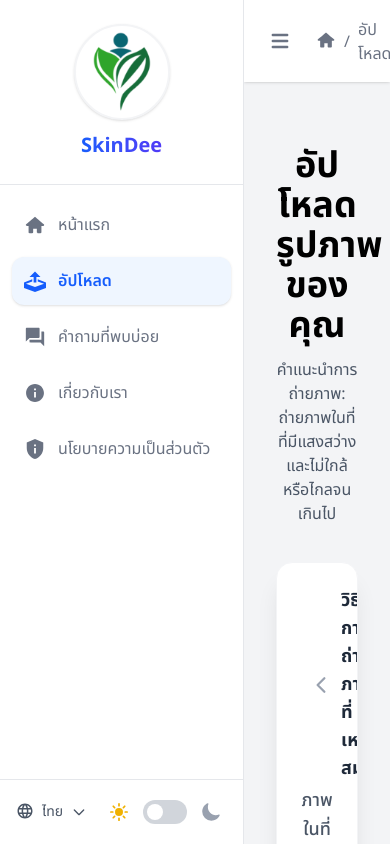
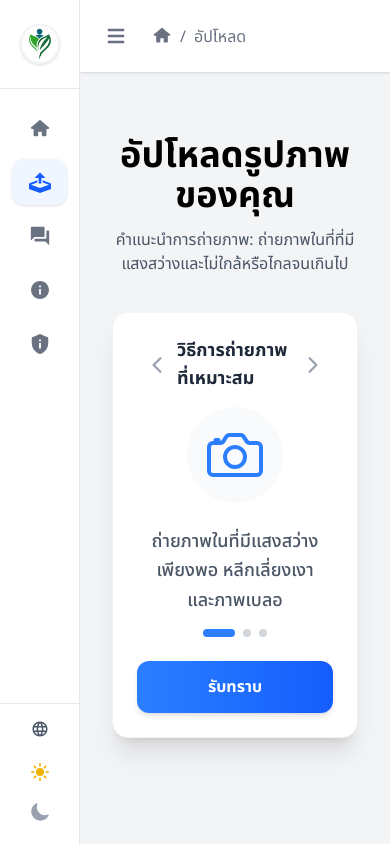
Before and after one commit to MosNanthaphop/skin-cancer-detection, a React (Vite) app: page /upload in a window 390 px wide. Built offline with nearby package versions, Linux system fonts and the light colour scheme.

Commit message:
fix for phone

```diff
--- a/src/components/AppLayout.jsx
+++ b/src/components/AppLayout.jsx
@@ -7,42 +7,59 @@ import Footer from "./Footer";
 import { useLanguage } from "../context/LanguageContext";
 
 const AppLayout = () => {
-  const { pathname } = useLocation(); // [ใหม่] ดึง path ปัจจุบัน
-  const mainContentRef = useRef(null); // [ใหม่] สร้าง ref เพื่อจับกล่องเนื้อหา
+  const { pathname } = useLocation();
+  const mainContentRef = useRef(null);
   const { t } = useLanguage();
-  const [isNavbarOpen, setIsNavbarOpen] = useState(true);
+
+  // 1. [แก้ไข] ตั้งค่าเริ่มต้นโดยเช็คขนาดจอ ถ้าจอใหญ่ให้กาง (true) ถ้าจอเล็กให้พับ (false)
+  const [isNavbarOpen, setIsNavbarOpen] = useState(window.innerWidth > 768);
+
   const [activePage, setActivePage] = useState("home");
-  const location = useLocation(); // 2. เรียกใช้ useLocation
-
-  // 3. [ใหม่] สร้าง State สำหรับ Breadcrumb โดยเฉพาะ
+  const location = useLocation();
   const [breadcrumb, setBreadcrumb] = useState([]);
 
-  // 4. [แก้ไข] แก้ไข useEffect ให้ตรวจจับ hash ด้วย
+  // 2. [เพิ่มใหม่] useEffect สำหรับดักจับการย่อ/ขยายหน้าจอแบบ Real-time
+  useEffect(() => {
+    const handleResize = () => {
+      if (window.innerWidth < 768) {
+        setIsNavbarOpen(false); // จอเล็ก (มือถือ) -> สั่งพับ
+      } else {
+        setIsNavbarOpen(true); // จอใหญ่ (คอม) -> สั่งกาง
+      }
+    };
+
+    // แปะ Event Listener
+    window.addEventListener("resize", handleResize);
+
+    // คืนค่า Event Listener เมื่อ Component ถูกทำลาย
+    return () => window.removeEventListener("resize", handleResize);
+  }, []);
+
+  // ------------------------------------------------------------------
+  // (โค้ดส่วนล่างนี้คือระบบเดิมของคุณทั้งหมด ไม่ได้แก้ไขอะไรครับ)
+  // ------------------------------------------------------------------
 
   useEffect(() => {
     if (mainContentRef.current) {
       mainContentRef.current.scrollTo(0, 0);
     }
-    // กันเหนียว: สั่ง Window scroll ด้วยเผื่อโครงสร้างเปลี่ยน
     window.scrollTo(0, 0);
   }, [pathname]);
 
   useEffect(() => {
-    const path = location.pathname; // เช่น "/upload"
-    const hash = location.hash; // เช่น "#result"
+    const path = location.pathname;
+    const hash = location.hash;
 
-    // 5. อัปเดต ActivePage (เหมือนเดิม)
     const currentPage = path.substring(1).split("/")[0] || "home";
     setActivePage(currentPage);
 
-    // 6. [ใหม่] สร้าง Array ของ Breadcrumb ตาม Path และ Hash
     let newBreadcrumb = [];
     if (currentPage === "home") {
-      newBreadcrumb = [t.home]; // หน้า Home ไม่มี breadcrumb
+      newBreadcrumb = [t.home];
     } else if (currentPage === "upload") {
-      newBreadcrumb = [t.upload]; // หน้า Upload พื้นฐาน
+      newBreadcrumb = [t.upload];
       if (hash === "#result") {
-        newBreadcrumb.push(t.result); // ถ้ามี #result ให้เพิ่ม "Result"
+        newBreadcrumb.push(t.result);
       }
     } else if (currentPage === "faq") {
       newBreadcrumb = [t.faq];
@@ -52,8 +69,8 @@ const AppLayout = () => {
       newBreadcrumb = [t.privacy];
     }
 
-    setBreadcrumb(newBreadcrumb); // 7. อัปเดต State ของ Breadcrumb
-  }, [location, t]); // 8. สั่งให้ useEffect ทำงานใหม่ทุกครั้งที่ location เปลี่ยน
+    setBreadcrumb(newBreadcrumb);
+  }, [location, t]);
 
   return (
     <div className="flex h-screen bg-gray-100 dark:bg-gray-900">
@@ -71,10 +88,10 @@ const AppLayout = () => {
           >
             <HiMenu size={24} />
           </button>
-          {/* 9. [แก้ไข] ส่ง State (Array) ใหม่นี้ไปให้ Header */}
+
           <Header breadcrumb={breadcrumb} />
         </header>
-        {/* (ส่วน Outlet และ Footer เหมือนเดิม) */}
+
         <div className="min-h-full">
           <Outlet />
         </div>
@@ -83,4 +100,5 @@ const AppLayout = () => {
     </div>
   );
 };
+
 export default AppLayout;
--- a/src/components/NavBar.jsx
+++ b/src/components/NavBar.jsx
@@ -59,7 +59,7 @@ const Navbar = ({ isOpen = true }) => {
   return (
     <aside
       className={`bg-white dark:bg-gray-800 border-r border-gray-200 dark:border-gray-700 flex flex-col
-                  transition-all duration-300 ease-in-out min-h-screen sticky top-0 h-screen
+                  transition-all duration-300 ease-in-out min-h-screen sticky top-0 h-screen z-50
                   ${isOpen ? "w-64" : "w-20"}`}
     >
       {/* --- 1. Profile / Logo Section --- */}
@@ -68,11 +68,13 @@ const Navbar = ({ isOpen = true }) => {
           className={`rounded-full overflow-hidden border-2 border-gray-100 dark:border-gray-600 bg-white shadow-sm transition-all duration-300
                       ${isOpen ? "w-24 h-24 mb-3" : "w-10 h-10 mb-0"}`}
         >
-          <img
-            src="/Logo3.png"
-            alt="SkinDee Logo"
-            className="w-full h-full object-cover"
-          />
+          <a href="/">
+            <img
+              src="/Logo3.png"
+              alt="SkinDee Logo"
+              className="w-full h-full object-cover"
+            />
+          </a>
         </div>
 
         {/* ชื่อแอป */}
@@ -157,7 +159,7 @@ const Navbar = ({ isOpen = true }) => {
             {/* Language Menu */}
             {showLanguageMenu && (
               <div
-                className={`absolute w-40 bg-white dark:bg-gray-700 rounded-lg shadow-lg border border-gray-200 dark:border-gray-600 overflow-hidden z-50
+                className={`absolute w-40 bg-white dark:bg-gray-700 rounded-lg shadow-lg border border-gray-200 dark:border-gray-600 overflow-hidden z-[60]
                   ${isOpen ? "bottom-full left-0 mb-2" : "bottom-0 left-full ml-2"}
                 `}
               >
--- a/src/pages/HomePage.jsx
+++ b/src/pages/HomePage.jsx
@@ -238,7 +238,7 @@ const HeroSlider = ({ t }) => {
   };
 
   return (
-    <div className="relative w-full h-48 md:h-75 rounded-2xl overflow-hidden shadow-xl bg-gray-100 dark:bg-gray-800 border border-gray-200 dark:border-gray-700">
+    <div className="relative w-full h-80 sm:h-96 md:h-[300px] rounded-2xl overflow-hidden shadow-xl bg-gray-100 dark:bg-gray-800 border border-gray-200 dark:border-gray-700">
       <AnimatePresence mode="popLayout">
         <motion.div
           key={currentIndex}
```
Also changed, not shown: 1 other file (tests, documents, lock files or other folders).
